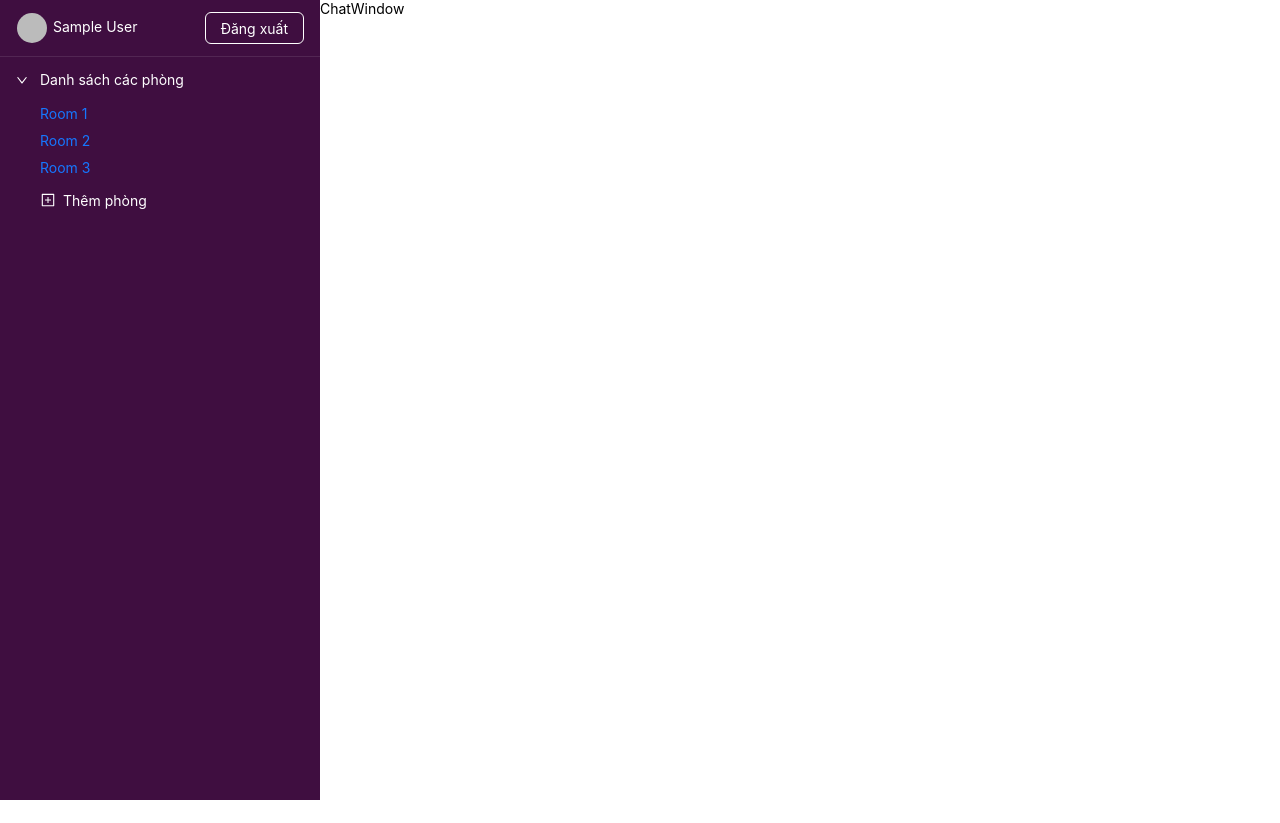
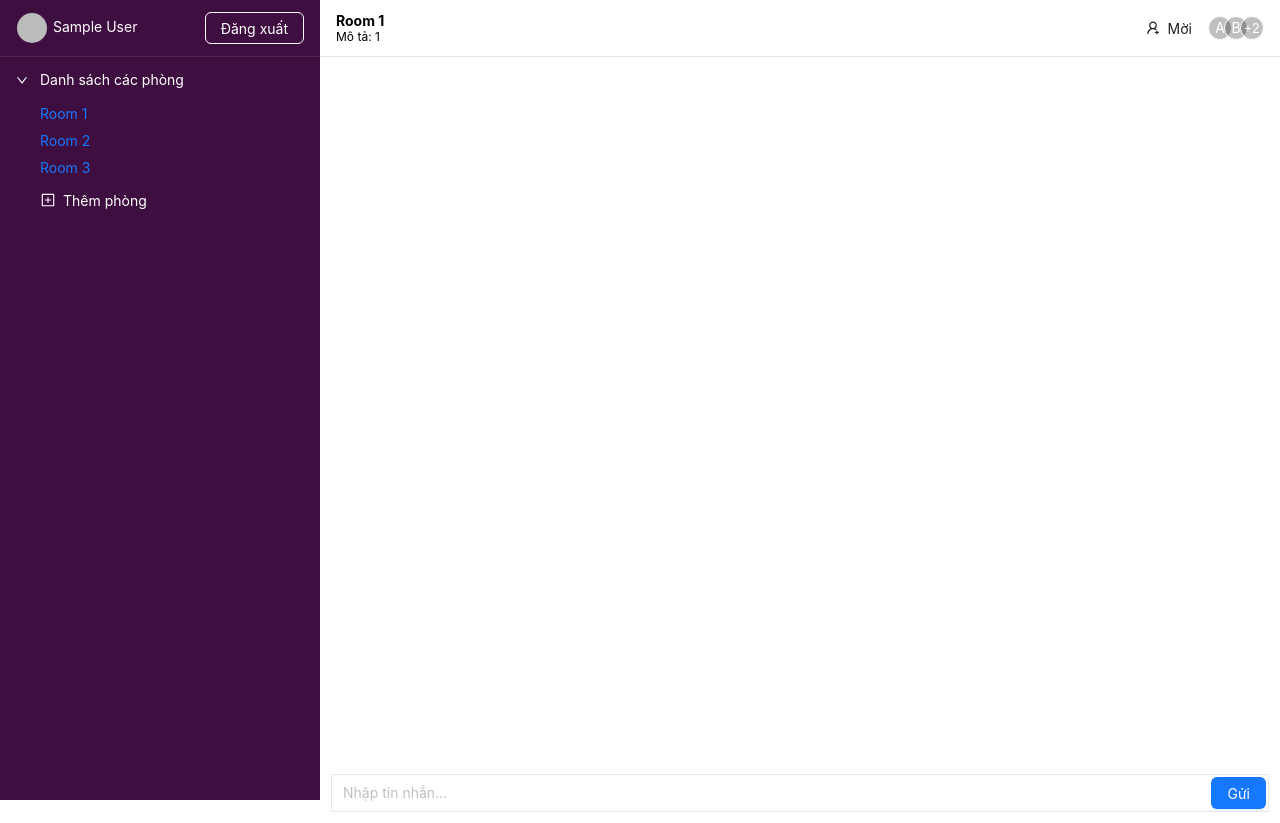
Before and after one commit to toanlehcm/HoleTexAppMessageRealTimeReactJSFirebase, a React (Create React App) app: page / in a window 1280 px wide. Before the commit the page ends 800 px from the top, so only its background shows below. Built offline with nearby package versions, Linux system fonts and the light colour scheme; no server answers; sample sign-in values are in the browser's storage.

Commit message:
- Create layout components chat window and message.

```diff
--- a/src/components/ChatRoom/ChatWindow.js
+++ b/src/components/ChatRoom/ChatWindow.js
@@ -1,11 +1,130 @@
-import React from 'react';
+import React, { useContext, useMemo, useRef } from 'react';
+import { UserAddOutlined } from '@ant-design/icons';
+import styled from 'styled-components';
+import { Button, Tooltip, Avatar, Form, Input, Alert } from 'antd';
+import Message from './Message';
+import { AuthContext } from '../../Context/AuthProvider';
 
-function ChatWindow(props) {
+const WrapperStyled = styled.div`
+  height: 100vh;
+`;
+
+const HeaderStyled = styled.div`
+  display: flex;
+  justify-content: space-between;
+  height: 56px;
+  padding: 0 16px;
+  align-items: center;
+  border-bottom: 1px solid rgb(230, 230, 230);
+
+  .header {
+    &__info {
+      display: flex;
+      flex-direction: column;
+      justify-content: center;
+    }
+
+    &__title {
+      margin: 0;
+      font-weight: bold;
+    }
+
+    &__description {
+      font-size: 12px;
+    }
+  }
+`;
+
+const ButtonGroupStyled = styled.div`
+  display: flex;
+  align-items: center;
+`;
+
+const ContentStyled = styled.div`
+  height: calc(100% - 56px);
+  display: flex;
+  flex-direction: column;
+  padding: 11px;
+  justify-content: flex-end;
+`;
+
+const MessageListStyled = styled.div`
+  max-height: 100%;
+  overflow-y: auto;
+`;
+
+const FormStyled = styled(Form)`
+  display: flex;
+  justify-content: space-between;
+  align-items: center;
+  padding: 2px 2px 2px 0;
+  border: 1px solid rgb(230, 230, 230);
+  border-radius: 2px;
+
+  .ant-form-item {
+    flex: 1;
+    margin-bottom: 0;
+  }
+`;
+
+function ChatWindow() {
+  const { userData: { uid, photoUrl, displayName } } = useContext(AuthContext)
+  const [inputValue, setInputValue] = React.useState('')
+  const [form] = Form.useForm();
+  const inputRef = useRef(null);
+  const messageListRef = useRef(null);
+
+  const handleInputChange = (e) => {
+    setInputValue(e.target.value)
+  }
+
+  const handleOnSubmit = () => { };
+
+  const condition = useMemo(() => ({
+    fieldName: 'roomId',
+    operator: '==',
+    compareValue: '123'
+  }), [])
+
+  //  const messages = useFireStore('messages', condition);
+
   return (
-    <div>
-      ChatWindow
-    </div>
+    <WrapperStyled>
+      <HeaderStyled>
+        <div className='header__info'>
+          <p className='header__title'>Room 1</p>
+          <span className='header__description'>Mô tả: 1</span>
+        </div>
+
+        <ButtonGroupStyled>
+          <Button icon={<UserAddOutlined />} type='text'>Mời</Button>
+          <Avatar.Group size='small' maxCount={2}>
+            <Tooltip title="A"><Avatar>A</Avatar></Tooltip>
+            <Tooltip title="B"><Avatar>B</Avatar></Tooltip>
+            <Tooltip title="C"><Avatar>C</Avatar></Tooltip>
+            <Tooltip title="D"><Avatar>D</Avatar></Tooltip>
+          </Avatar.Group>
+        </ButtonGroupStyled>
+      </HeaderStyled>
+
+      <ContentStyled>
+        <MessageListStyled></MessageListStyled>
+
+        <FormStyled form={form}>
+          <Form.Item name='message'>
+            <Input ref={inputRef}
+              onChange={handleInputChange}
+              onPressEnter={handleOnSubmit}
+              placeholder='Nhập tin nhắn...'
+              bordered={false}
+              autoComplete='off' />
+          </Form.Item>
+
+          <Button type='primary' onClick={handleOnSubmit} >Gửi</Button>
+        </FormStyled>
+      </ContentStyled>
+    </WrapperStyled >
   );
 }
 
-export default ChatWindow;
+export default ChatWindow
--- /dev/null
+++ b/src/components/ChatRoom/Message.js
@@ -0,0 +1,57 @@
+import React from 'react';
+import { Avatar, Typography } from 'antd';
+import styled from 'styled-components';
+import { formatRelative } from 'date-fns';
+
+const WrapperStyled = styled.div`
+  margin-bottom: 10px;
+
+  .author {
+    margin-left: 5px;
+    font-weight: bold;
+  }
+
+  .date {
+    margin-left: 10px;
+    font-size: 11px;
+    color: #a7a7a7;
+  }
+
+  .content {
+    margin-left: 30px;
+  }
+`;
+
+function formatDate(seconds) {
+  let formattedDate = '';
+
+  if (seconds) {
+    formattedDate = formatRelative(new Date(seconds * 1000), new Date());
+
+    formattedDate = formattedDate.charAt(0).toLocaleUpperCase + formattedDate.slice(1);
+
+    return formattedDate;
+  }
+}
+
+function Message({ text, displayName, createAt, photoURL }) {
+  return (
+    <WrapperStyled>
+      <div>
+        <Avatar src={photoURL} size='small' >
+          {photoURL ? '' : displayName?.charAt(0).toUpperCase()}
+        </Avatar>
+
+        <Typography.Text className='author'>{displayName}</Typography.Text>
+        <Typography.Text className='date'>{formatDate(createAt?.seconds)}</Typography.Text>
+      </div>
+
+      <div>
+        <Typography.Text className='content'>{text}</Typography.Text>
+      </div>
+
+    </WrapperStyled>
+  );
+}
+
+export default Message;
```
